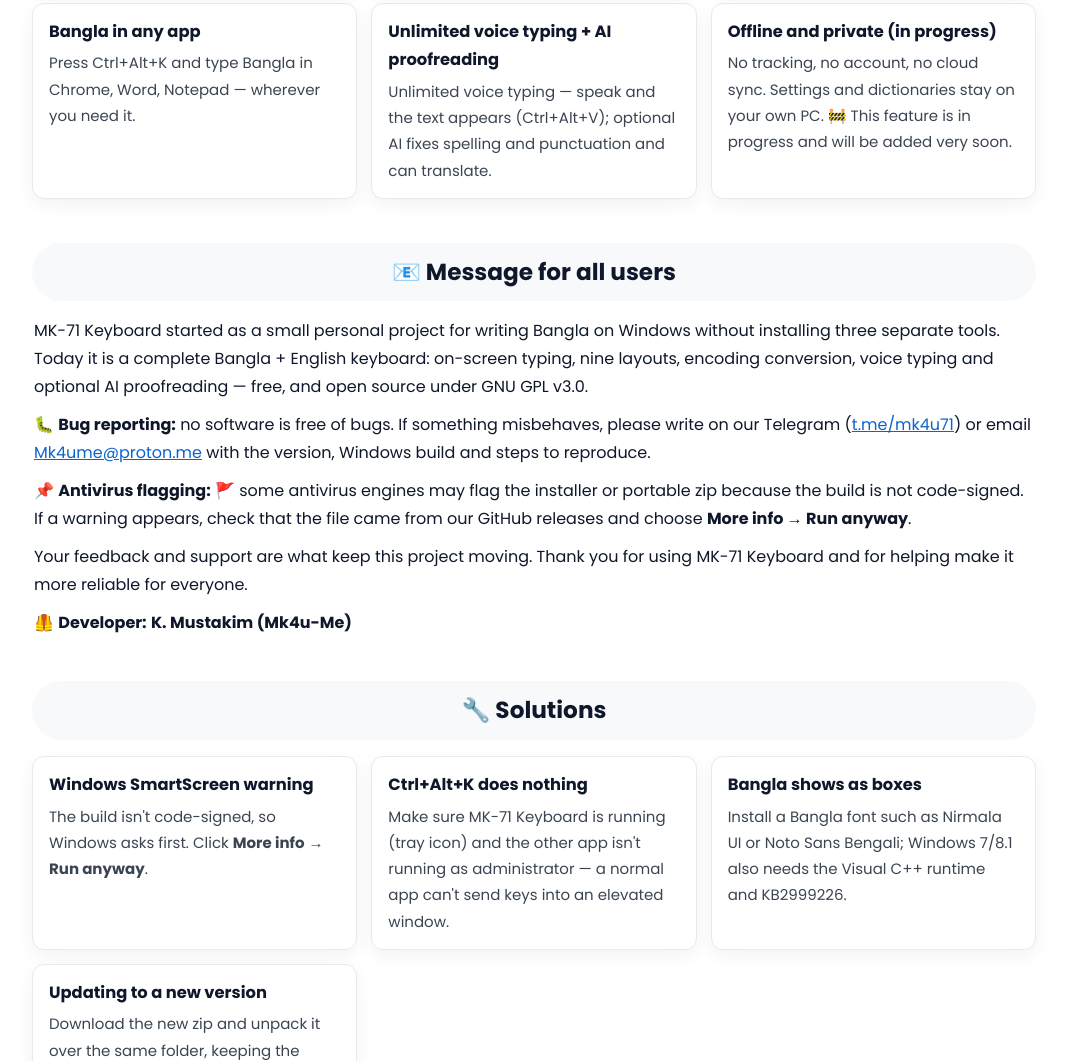
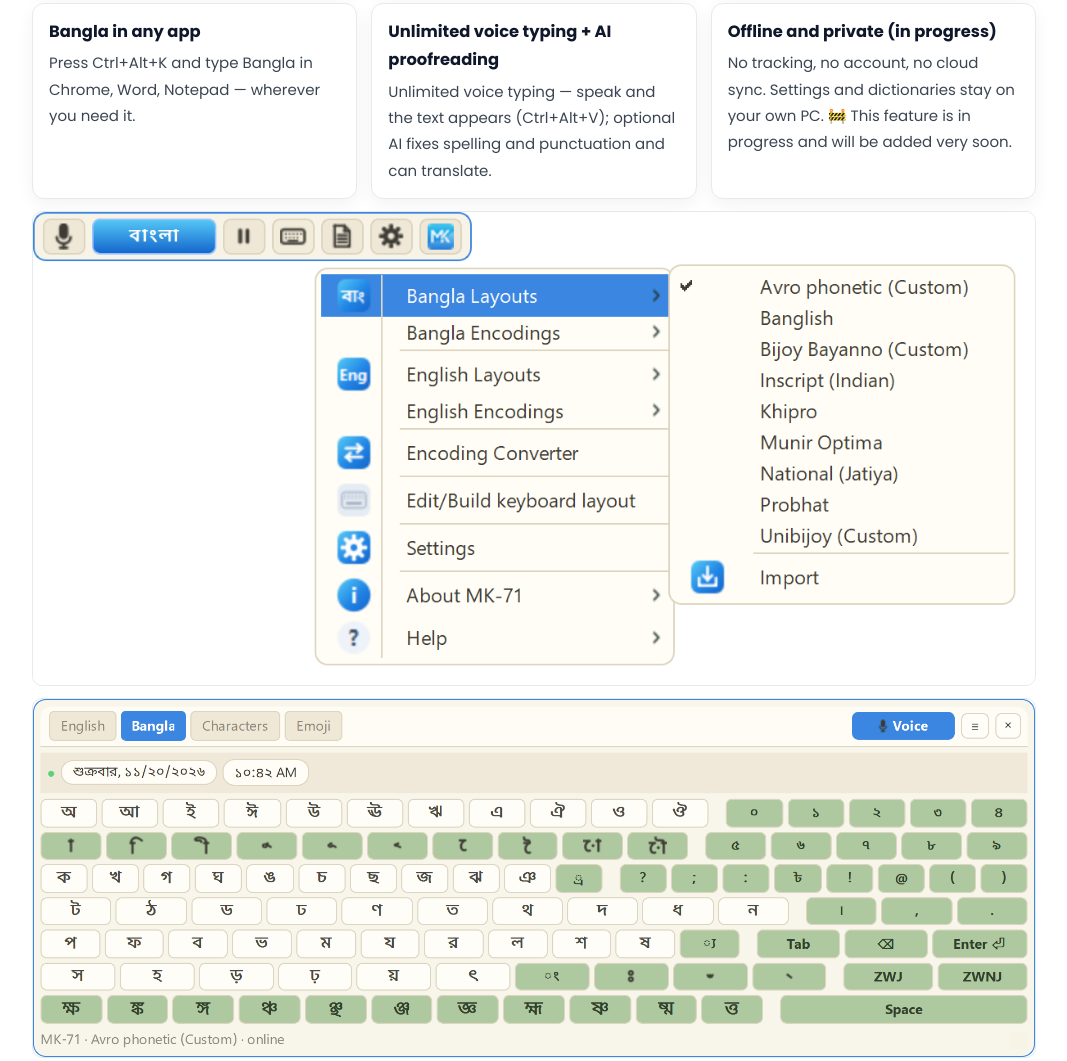
Before and after one commit to Mk4u-Me/mk71-keyboard, a plain HTML site: page docs/index.html in a window 1280 px wide. Shown: the part 1172-2233 px from the top of the page, without its empty margins (106-1173 px from the left). Drawn offline with Linux system fonts and the light colour scheme.

Commit message:
Show the app's screenshots under Features as well.
The feature tiles say what the app does; the pictures now sit right below them, so the home page shows the keyboard and its menus without a trip to the download page.

```diff
--- a/docs/index.html
+++ b/docs/index.html
@@ -168,6 +168,12 @@
       <h3 data-en="Offline and private (in progress)">অফলাইন ও প্রাইভেট <span class="soon">কাজ চলছে</span></h3>
       <p data-en="No tracking, no account, no cloud sync. Settings and dictionaries stay on your own PC. 🚧 This feature is in progress and will be added very soon.">কোনো ট্র্যাকিং, অ্যাকাউন্ট বা ক্লাউড সিঙ্ক নেই। সেটিংস আর অভিধান আপনার নিজের পিসিতেই থাকে। 🚧 কাজ চলছে — ফিচারটি খুব শীঘ্রই যোগ করা হবে।</p>
     </div>
+  </div>
+
+  <div class="shots">
+    <img src="screenshots/layouts-menu.png" alt="MK-71 Keyboard — টপ বার ও বাংলা লেআউট মেনু (Avro, Bijoy Bayanno, Probhat, Unibijoy)" width="1224" height="578">
+    <img src="screenshots/keyboard-bangla.png" alt="MK-71 Keyboard — বাংলা কিবোর্ড (Avro phonetic লেআউট)" width="1872" height="668">
+    <img src="screenshots/keyboard-english.png" alt="MK-71 Keyboard — English QWERTY কিবোর্ড" width="1872" height="668">
   </div>
 
   <h2 class="sec" id="message" data-en="📧 Message for all users">📧 সব ব্যবহারকারীর জন্য</h2>
```
